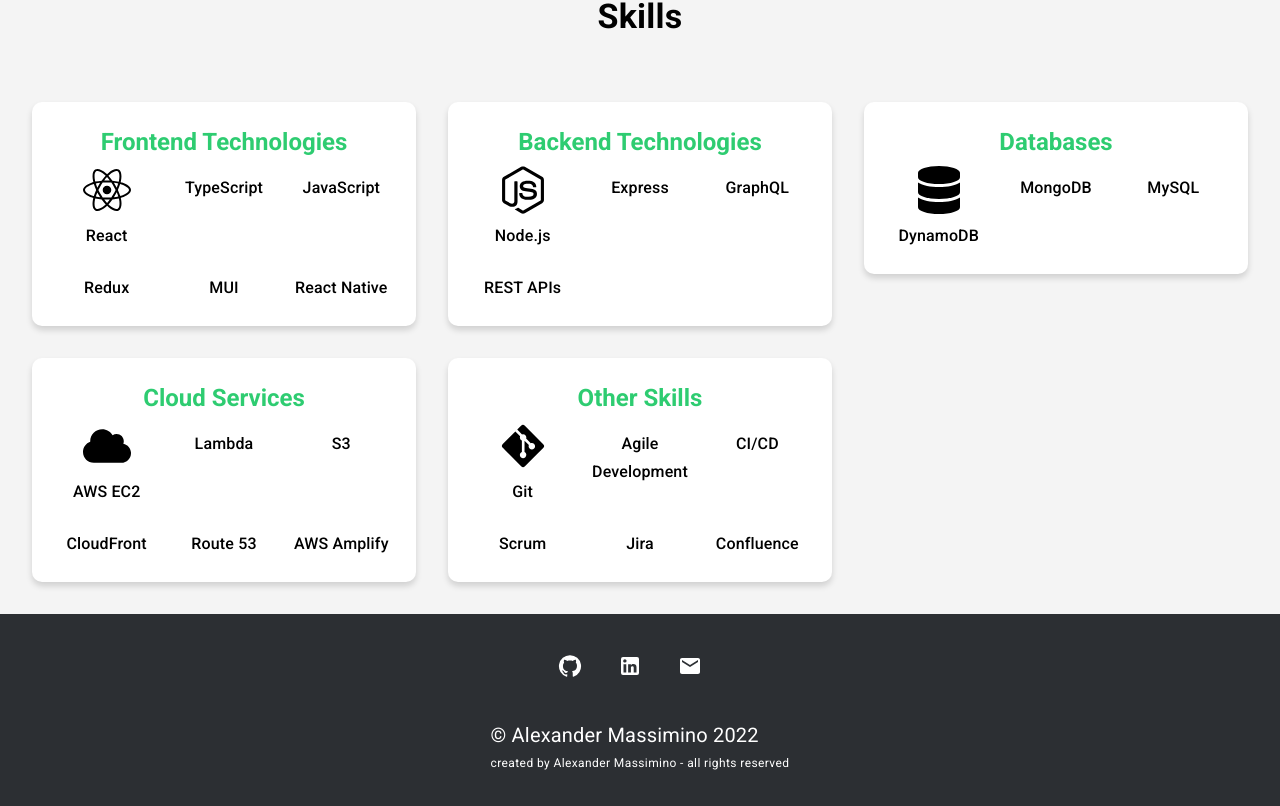
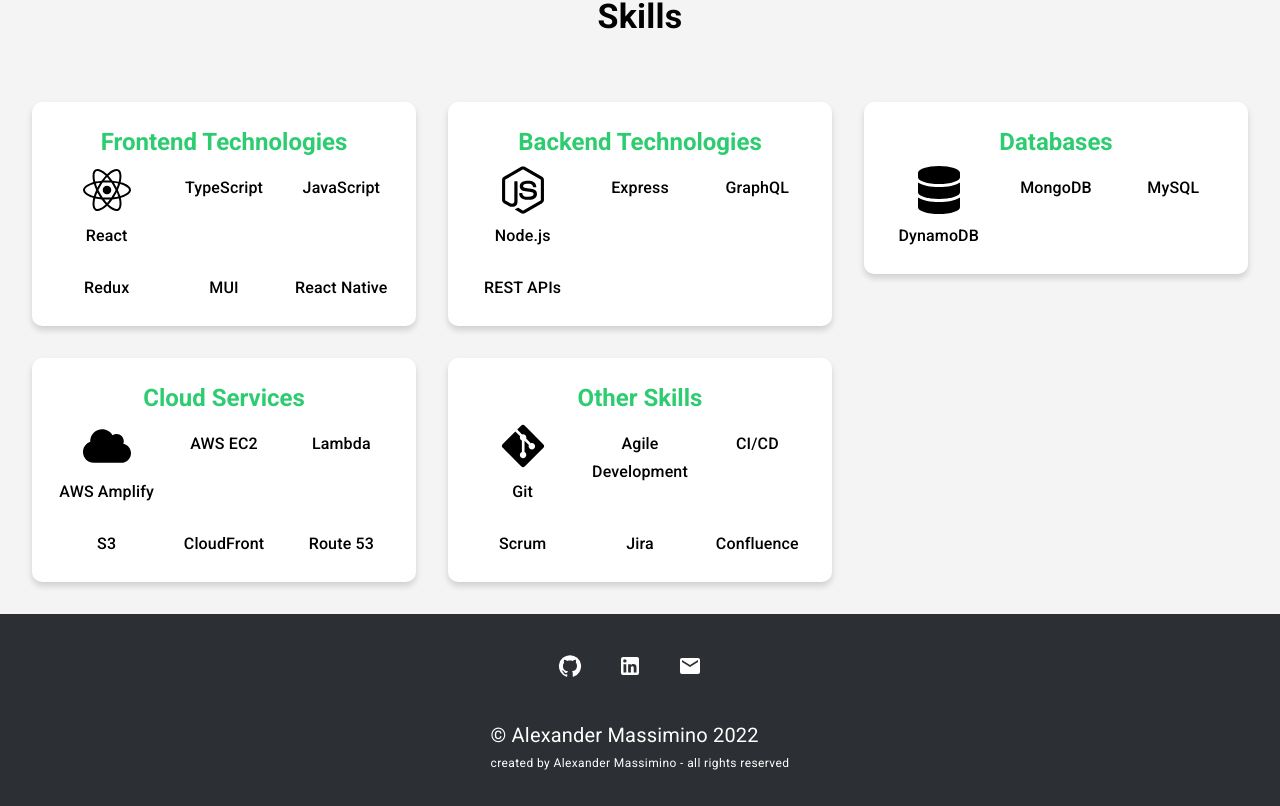
Before and after one commit to alexmassimino9/Portfolio, a React (Create React App) app: page / in a window 1280 px wide. Shown: the part 819-1625 px from the top of the page. Built offline with nearby package versions, Linux system fonts and the light colour scheme; a web font is replaced by a local one.

Commit message:
minor update

```diff
--- a/src/components/data/skillsData.js
+++ b/src/components/data/skillsData.js
@@ -37,12 +37,12 @@ const skillsData = [
   {
     title: "Cloud Services",
     skills: [
-      { name: "AWS EC2", icon: FaCloud },
+      { name: "AWS Amplify", icon: FaCloud },
+      { name: "AWS EC2" },
       { name: "Lambda" },
       { name: "S3" },
       { name: "CloudFront" },
       { name: "Route 53" },
-      { name: "AWS Amplify" },
     ],
   },
   {
```
